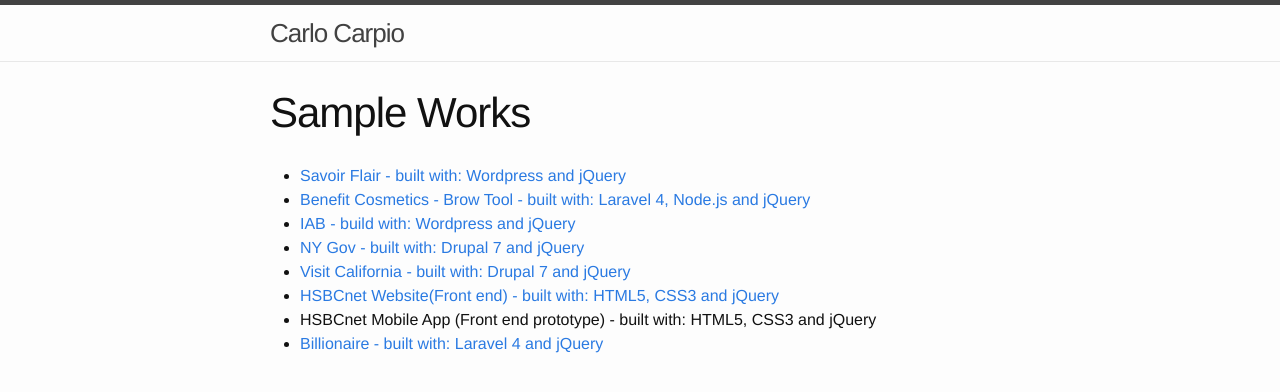
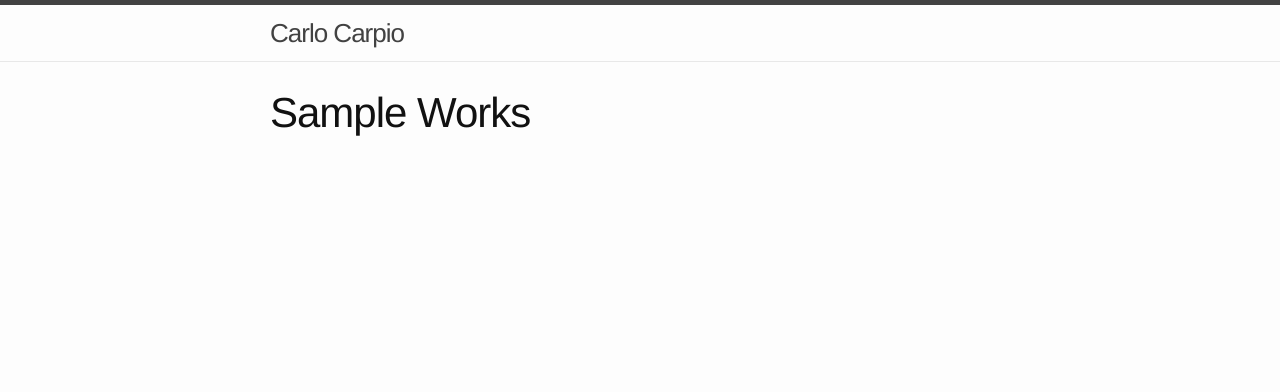
Before and after one commit to carlocarpio/jekyll-page, a Jekyll site: the page built from sample-works.md, in a window 1280 px wide. Shown: the top 392 px of the page. Built offline with Jekyll 4.4.1, drawn with Linux system fonts in a browser that asks for light colours.

Commit message:
Update sample-works

```diff
--- a/sample-works.md
+++ b/sample-works.md
@@ -3,30 +3,3 @@
 title: Sample Works
 permalink: /sample-works/
 ---
-
-<ul>
-	<li>
-		<a href="http://www.savoirflair.com">Savoir Flair - built with: Wordpress and jQuery</a>
-	</li>
-	<li>
-		<a href="http://www.benefitbrowgenie.com">Benefit Cosmetics - Brow Tool - built with: Laravel 4, Node.js and jQuery</a>
-	</li>
-	<li>
-		<a href="http://www.iab.com">IAB - build with: Wordpress and jQuery</a>
-	</li>
-	<li>
-		<a href="http://www.ny.gov/">NY Gov - built with: Drupal 7 and jQuery</a>
-	</li>
-	<li>
-		<a href="http://www.visitcalifornia.com/">Visit California - built with: Drupal 7 and jQuery</a>
-	</li>
-	<li>
-		<a href="http://www.hsbcnet.com">HSBCnet Website(Front end) - built with: HTML5, CSS3 and jQuery</a>
-	</li>
-	<li>
-		HSBCnet Mobile App (Front end prototype) - built with: HTML5, CSS3 and jQuery
-	</li>
-	<li>
-		<a href="http://www.billionaire.com">Billionaire - built with: Laravel 4 and jQuery</a>
-	</li>
-</ul>
```
Also changed, not shown: 6 other files.
